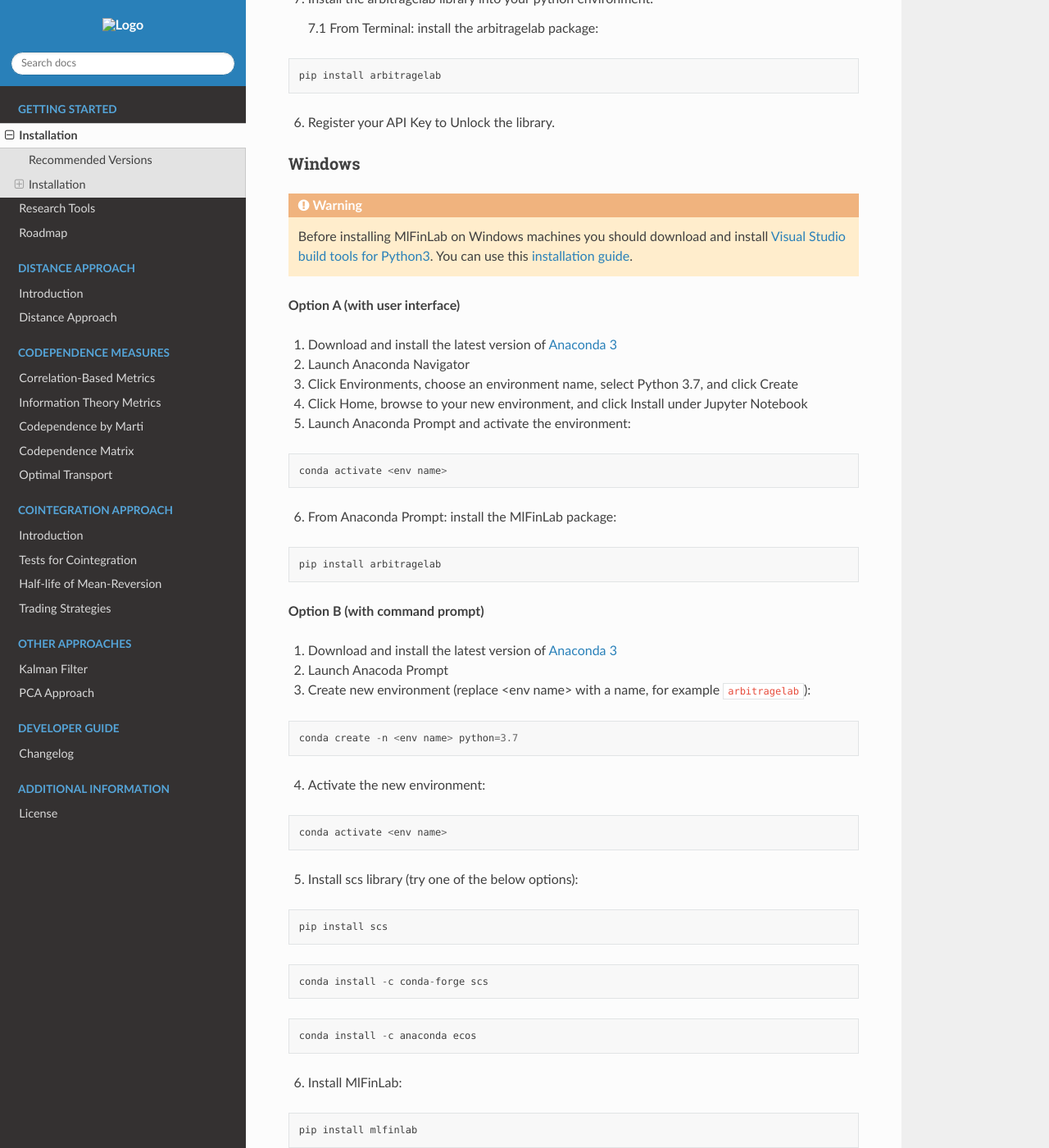
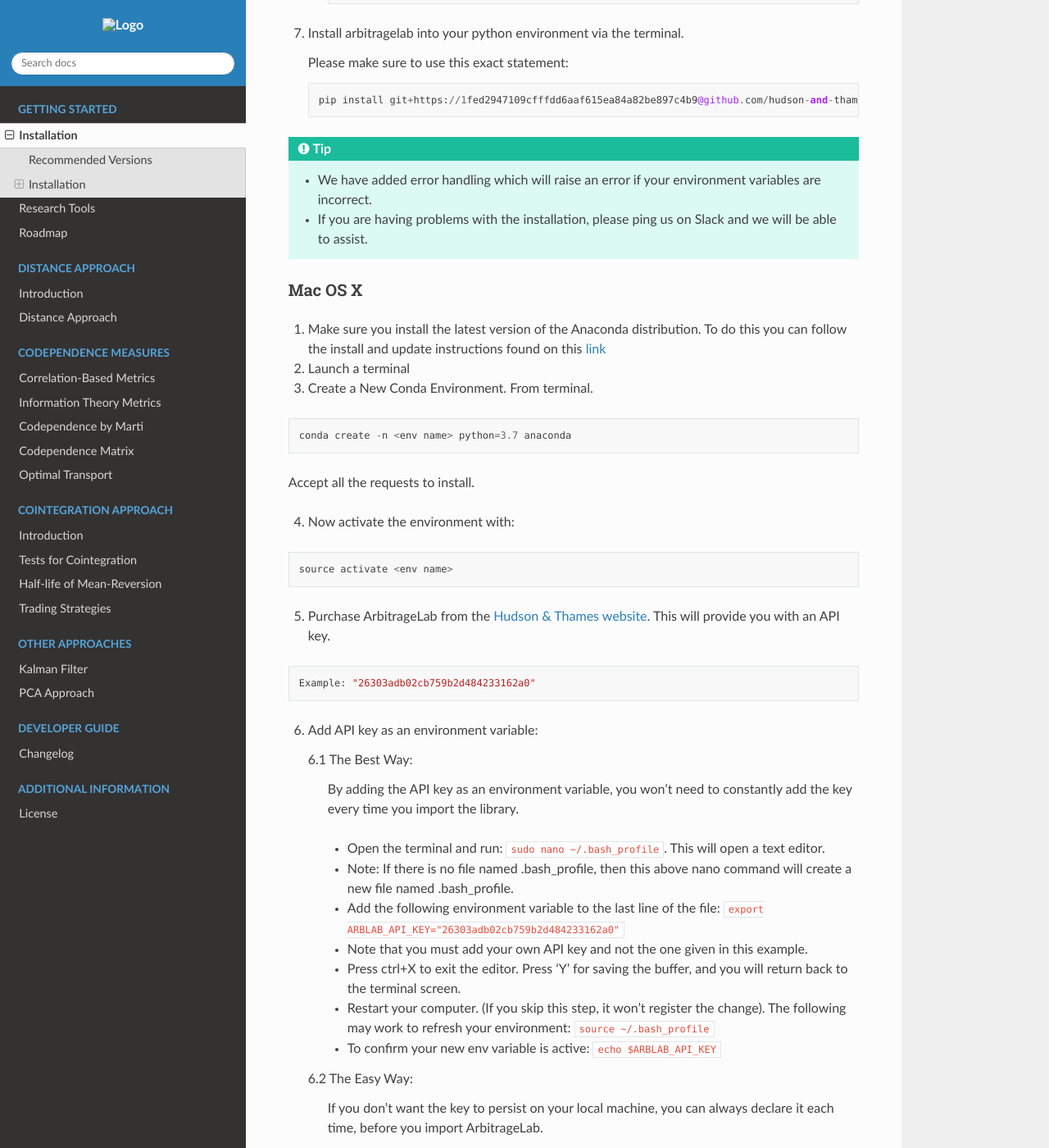
Before and after one commit to hudson-and-thames/arbitragelab, a Sphinx documentation site: the page built from docs/source/getting_started/installation.rst, in a window 1280 px wide and 1400 px high, scrolled down 1438 px. Shown: the whole window at 82% size. Built offline with Sphinx 7.4.7 and the Read the Docs theme 2.0.0, drawn with Linux system fonts in a browser that asks for light colours; pages that are not in the unit, such as notebooks, are missing from menus; some of the changed text lies outside the part shown.

Commit message:
Updated Ubuntu and OS installs.

```diff
--- a/docs/source/getting_started/installation.rst
+++ b/docs/source/getting_started/installation.rst
@@ -48,11 +48,11 @@
       * Add the following environment variable: ``ARBLAB_API_KEY="26303adb02cb759b2d484233162a0"``
       * Note that you must add your own API key and not the one given in this example.
       * Save the file and Logout or restart your computer. (If you skip this step, it won't register the change)
+      * To confirm your new env variable is active: ``echo $ARBLAB_API_KEY``
 
    6.2 The Easy Way:
 
-      If you don't want the key to persist on your local machine, you can always declare each time, before you import the
-      ArbitrageLab library.
+      If you don't want the key to persist on your local machine, you can always declare it each time, before you import ArbitrageLab.
 
       * In your python script or notebook, add the following line before you import ArbitrageLab:
 
@@ -60,75 +60,102 @@
 
          import os
          os.environ['ARBLAB_API_KEY'] = "426303b02cb7475984b2d484319062a0"
+         import arbitragelab as al
 
-7. Install the arbitragelab library into your python environment.
+7. Install arbitragelab into your python environment via the terminal.
 
-   7.1 From Terminal: install the arbitragelab package:
+   Please make sure to use this exact statement:
+
+   .. code-block::
+
+      pip install git+https://1fed2947109cfffdd6aaf615ea84a82be897c4b9@github.com/hudson-and-thames/arbitragelab.git@master
+
+.. tip::
+
+   * We have added error handling which will raise an error if your environment variables are incorrect.
+   * If you are having problems with the installation, please ping us on Slack and we will be able to assist.
+
+
+Mac OS X
+********
+1. Make sure you install the latest version of the Anaconda distribution. To do this you can follow the install and update instructions found on this `link <https://www.anaconda.com/products/individual>`_
+2. Launch a terminal
+3. Create a New Conda Environment. From terminal.
 
 .. code-block::
 
-   pip install arbitragelab
+   conda create -n <env name> python=3.7 anaconda
 
-6. Register your API Key to Unlock the library.
+Accept all the requests to install.
 
+4. Now activate the environment with:
+
+.. code-block::
+
+   source activate <env name>
+
+5. Purchase ArbitrageLab from the `Hudson & Thames website <https://app.hudsonthames.org/auth/signin>`__. This will provide you with an API key.
+
+.. code-block::
+
+    Example: "26303adb02cb759b2d484233162a0"
+
+6. Add API key as an environment variable:
+
+   6.1 The Best Way:
+
+      By adding the API key as an environment variable, you won't need to constantly add the key every time you import the library.
+
+      * Open the terminal and run: ``sudo nano ~/.bash_profile``. This will open a text editor.
+      * Note: If there is no file named .bash_profile, then this above nano command will create a new file named .bash_profile.
+      * Add the following environment variable to the last line of the file: ``export ARBLAB_API_KEY="26303adb02cb759b2d484233162a0"``
+      * Note that you must add your own API key and not the one given in this example.
+      * Press ctrl+X to exit the editor. Press ‘Y’ for saving the buffer, and you will return back to the terminal screen.
+      * Restart your computer. (If you skip this step, it won't register the change). The following may work to refresh your environment: ``source ~/.bash_profile``
+      * To confirm your new env variable is active: ``echo $ARBLAB_API_KEY``
+
+   6.2 The Easy Way:
+
+      If you don't want the key to persist on your local machine, you can always declare it each time, before you import ArbitrageLab.
+
+      * In your python script or notebook, add the following line before you import ArbitrageLab:
+
+      .. code::
+
+         import os
+         os.environ['ARBLAB_API_KEY'] = "426303b02cb7475984b2d484319062a0"
+         import arbitragelab as al
+
+7. Install arbitragelab into your python environment via the terminal.
+
+   Please make sure to use this exact statement:
+
+   .. code-block::
+
+      pip install git+https://1fed2947109cfffdd6aaf615ea84a82be897c4b9@github.com/hudson-and-thames/arbitragelab.git@master
+
+.. tip::
+
+   * We have added error handling which will raise an error if your environment variables are incorrect.
+   * If you are having problems with the installation, please ping us on Slack and we will be able to assist.
 
 
 Windows
 *******
 
-.. warning::
-
-    Before installing MlFinLab on Windows machines you should download and install
-    `Visual Studio build tools for Python3 <https://visualstudio.microsoft.com/thank-you-downloading-visual-studio/?sku=BuildTools&rel=16>`_.
-    You can use this `installation guide <https://drive.google.com/file/d/0B4GsMXCRaSSIOWpYQkstajlYZ0tPVkNQSElmTWh1dXFaYkJr/view?usp=sharing>`_.
-
-**Option A (with user interface)**
-
-1. Download and install the latest version of `Anaconda 3 <https://www.anaconda.com/distribution/#download-section>`__
-2. Launch Anaconda Navigator
-3. Click Environments, choose an environment name, select Python 3.7, and click Create
-4. Click Home, browse to your new environment, and click Install under Jupyter Notebook
-5. Launch Anaconda Prompt and activate the environment:
-
-.. code-block::
-
-   conda activate <env name>
-
-6. From Anaconda Prompt: install the MlFinLab package:
-
-.. code-block::
-
-   pip install arbitragelab
-
-**Option B (with command prompt)**
-
-1. Download and install the latest version of `Anaconda 3 <https://www.anaconda.com/distribution/#download-section>`__
+1. Download and install the latest version of `Anaconda 3 <https://www.anaconda.com/products/individual>`__
 2. Launch Anacoda Prompt
 3. Create new environment (replace <env name> with a name, for example ``arbitragelab``):
 
 .. code-block::
 
-   conda create -n <env name> python=3.7
+   conda create -n <env name> python=3.7 anaconda
 
 4. Activate the new environment:
 
 .. code-block::
 
    conda activate <env name>
-
-5. Install scs library (try one of the below options):
-
-.. code-block::
-
-   pip install scs
-
-.. code-block::
-
-   conda install -c conda-forge scs
-
-.. code-block::
-
-   conda install -c anaconda ecos
 
 6. Install MlFinLab:
 
```
Also changed, not shown: other parts of docs/source/getting_started/installation.rst (+3 -3 lines).
